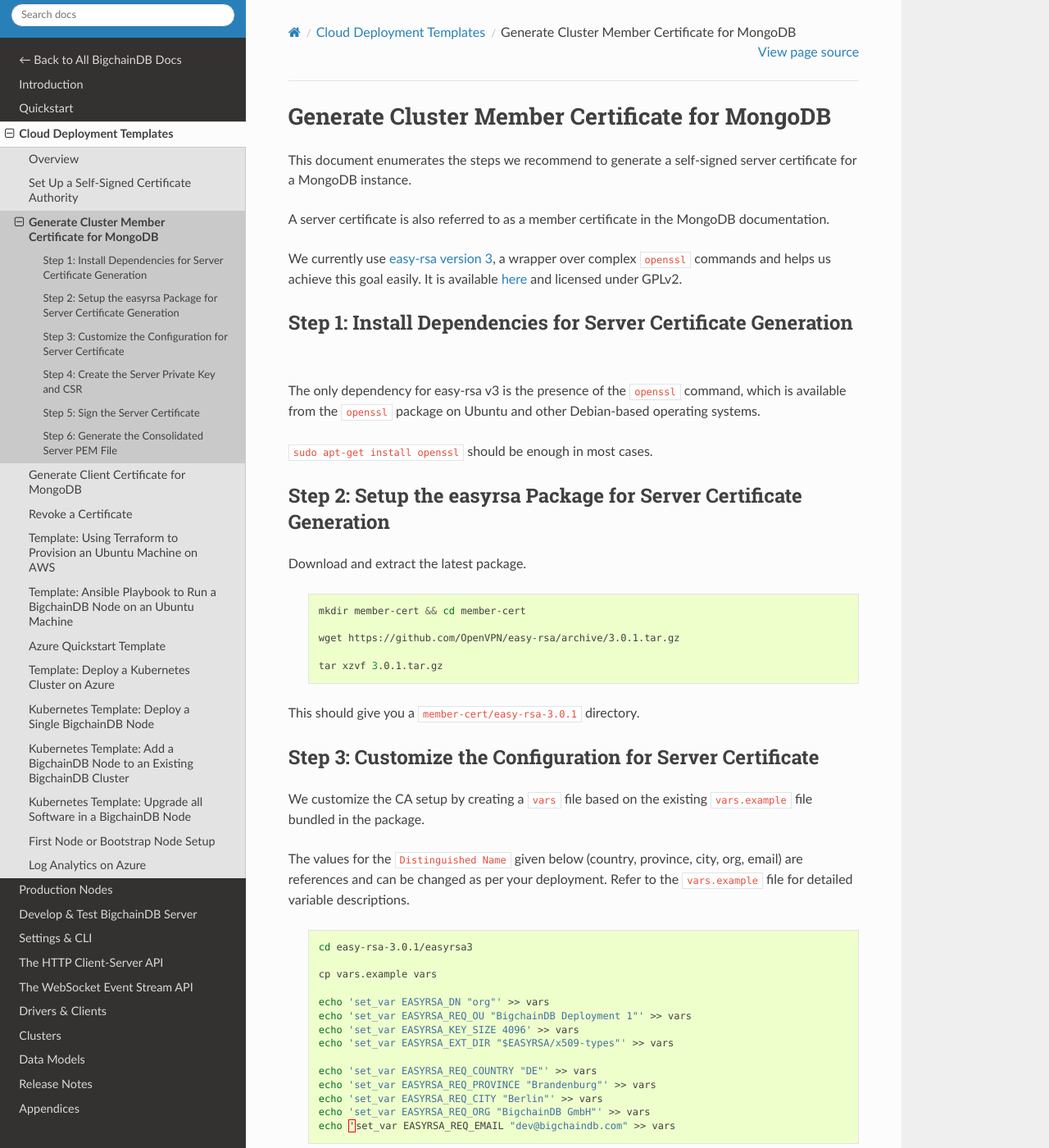
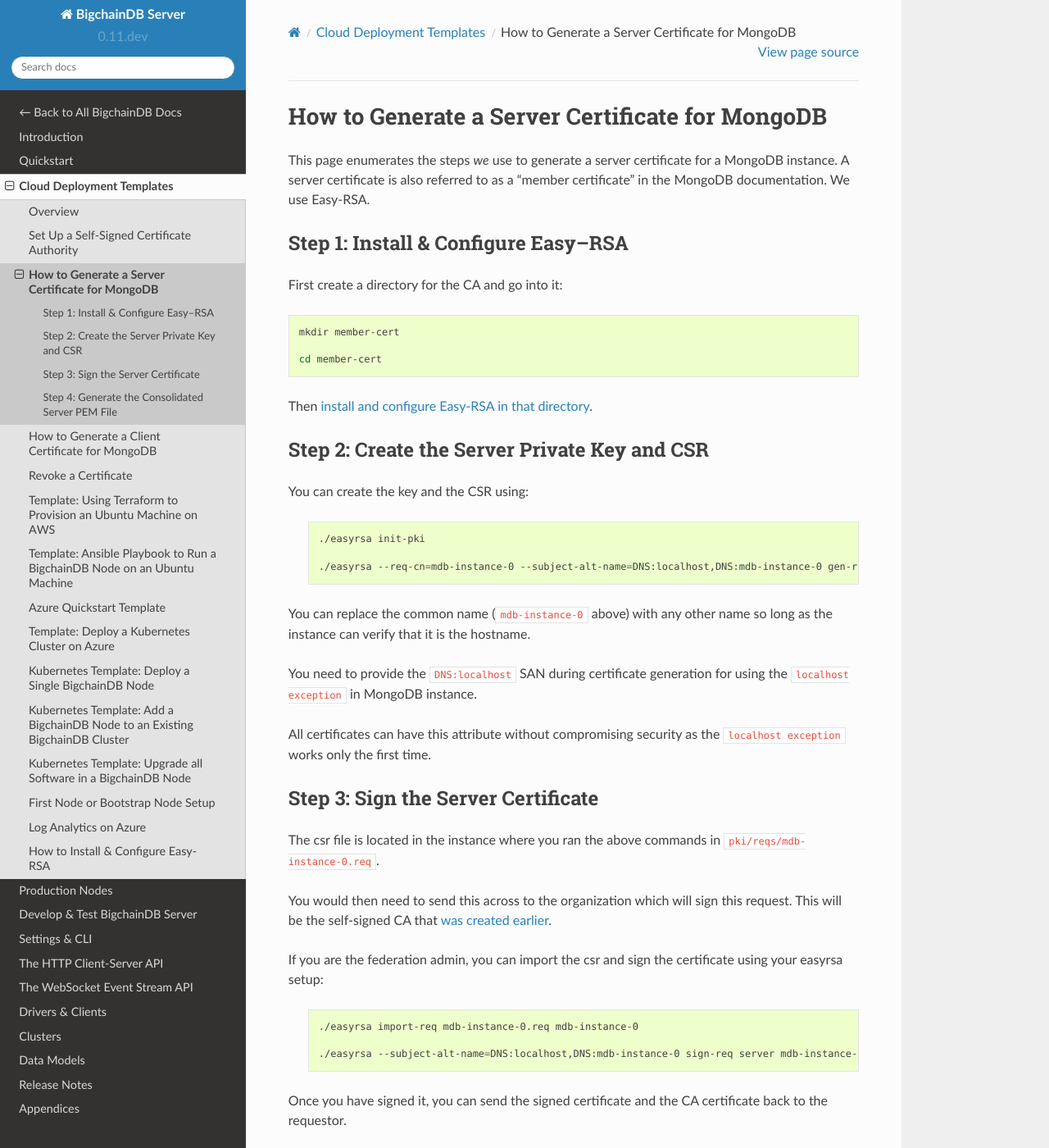
Before and after one commit to bigchaindb/bigchaindb, a Sphinx documentation site: the page built from docs/server/source/cloud-deployment-templates/server-tls-certificate.rst, in a window 1280 px wide and 1400 px high. Shown: the whole window at 82% size. Built offline with Sphinx 7.4.7 and the Read the Docs theme 2.0.0, drawn with Linux system fonts in a browser that asks for light colours; pages that are not in the unit, such as notebooks, are missing from menus; some of the changed text lies outside the part shown.

Commit message:
moved repeated Easy-RSA install & config docs to new page

```diff
--- a/docs/server/source/cloud-deployment-templates/index.rst
+++ b/docs/server/source/cloud-deployment-templates/index.rst
@@ -24,3 +24,4 @@
    upgrade-on-kubernetes
    first-node
    log-analytics
+   easy-rsa
--- a/docs/server/source/cloud-deployment-templates/server-tls-certificate.rst
+++ b/docs/server/source/cloud-deployment-templates/server-tls-certificate.rst
@@ -1,86 +1,28 @@
-Generate Cluster Member Certificate for MongoDB
-===============================================
+How to Generate a Server Certificate for MongoDB
+================================================
+
+This page enumerates the steps *we* use to generate a
+server certificate for a MongoDB instance.
+A server certificate is also referred to as a "member certificate"
+in the MongoDB documentation.
+We use Easy-RSA.
 
 
-This document enumerates the steps we recommend to generate a self-signed
-server certificate for a MongoDB instance.
+Step 1: Install & Configure Easy–RSA
+------------------------------------
 
-A server certificate is also referred to as a member certificate in the MongoDB
-documentation.
+First create a directory for the CA and go into it:
 
-We currently use
-`easy-rsa version 3
-<https://community.openvpn.net/openvpn/wiki/EasyRSA3-OpenVPN-Howto>`_, a
-wrapper over complex ``openssl`` commands and helps us achieve this goal
-easily. It is available
-`here <https://github.com/OpenVPN/easy-rsa/releases>`_ and licensed under GPLv2.
+.. code:: bash
+
+   mkdir member-cert
+
+   cd member-cert
+
+Then :ref:`install and configure Easy-RSA in that directory <How to Install & Configure Easy-RSA>`.
 
 
-Step 1: Install Dependencies for Server Certificate Generation
---------------------------------------------------------------
-
-The only dependency for easy-rsa v3 is the presence of the ``openssl``
-command, which is available from the ``openssl`` package on Ubuntu and other
-Debian-based operating systems.
-
-``sudo apt-get install openssl`` should be enough in most cases.
-
-
-Step 2: Setup the easyrsa Package for Server Certificate Generation
--------------------------------------------------------------------
-
-Download and extract the latest package.
-
-    .. code:: bash
-
-        mkdir member-cert && cd member-cert
-
-        wget https://github.com/OpenVPN/easy-rsa/archive/3.0.1.tar.gz
-
-        tar xzvf 3.0.1.tar.gz
-
-
-This should give you a ``member-cert/easy-rsa-3.0.1`` directory.
-
-
-Step 3: Customize the Configuration for Server Certificate
-----------------------------------------------------------
-
-We customize the CA setup by creating a ``vars`` file based on the existing
-``vars.example`` file bundled in the package.
-
-The values for the ``Distinguished Name`` given below (country, province,
-city, org, email) are references and can be changed as per your
-deployment. Refer to the ``vars.example`` file for detailed variable descriptions.
-
-    .. code:: bash
-
-        cd easy-rsa-3.0.1/easyrsa3
-
-        cp vars.example vars
-
-        echo 'set_var EASYRSA_DN "org"' >> vars
-        echo 'set_var EASYRSA_REQ_OU "BigchainDB Deployment 1"' >> vars
-        echo 'set_var EASYRSA_KEY_SIZE 4096' >> vars
-        echo 'set_var EASYRSA_EXT_DIR "$EASYRSA/x509-types"' >> vars
-
-        echo 'set_var EASYRSA_REQ_COUNTRY "DE"' >> vars
-        echo 'set_var EASYRSA_REQ_PROVINCE "Brandenburg"' >> vars
-        echo 'set_var EASYRSA_REQ_CITY "Berlin"' >> vars
-        echo 'set_var EASYRSA_REQ_ORG "BigchainDB GmbH"' >> vars
-        echo 'set_var EASYRSA_REQ_EMAIL "dev@bigchaindb.com" >> vars
-
-
-TODO(Krish): Check if the following modifications are required.
-Modify the ``extendedKeyUsage = serverAuth`` to ``extendedKeyUsage =
-serverAuth,clientAuth`` in the file x509-types/server.
-
-Refer the MongoDB
-`documentation <https://docs.mongodb.com/manual/core/security-x.509/>`_ for
-more details on this.
-
-
-Step 4: Create the Server Private Key and CSR
+Step 2: Create the Server Private Key and CSR
 ---------------------------------------------
 
 You can create the key and the CSR using:
@@ -101,7 +43,7 @@
 ``localhost exception`` works only the first time.
 
 
-Step 5: Sign the Server Certificate
+Step 3: Sign the Server Certificate
 -----------------------------------
 
 The csr file is located in the instance where you ran the above
@@ -127,7 +69,7 @@
 The files are ``pki/issued/mdb-instance-0.crt`` and ``pki/ca.crt``.
 
 
-Step 6: Generate the Consolidated Server PEM File
+Step 4: Generate the Consolidated Server PEM File
 -------------------------------------------------
 
 MongoDB requires a single, consolidated file containing both the public and
--- a/docs/server/source/cloud-deployment-templates/workflow.rst
+++ b/docs/server/source/cloud-deployment-templates/workflow.rst
@@ -91,8 +91,8 @@
 
 For help, see the pages:
 
-* :ref:`Generate Cluster Member Certificate for MongoDB`
-* :ref:`Generate Client Certificate for MongoDB`
+* :ref:`How to Generate a Server Certificate for MongoDB`
+* :ref:`How to Generate a Client Certificate for MongoDB`
 
 
 ☐ :doc:`Deploy a Kubernetes cluster on Azure <template-kubernetes-azure>`.
```
Also changed, not shown: docs/server/source/cloud-deployment-templates/ca-installation.rst (+18 -69 lines), docs/server/source/cloud-deployment-templates/client-tls-certificate.rst (+19 -67 lines), docs/server/source/cloud-deployment-templates/easy-rsa.rst (added, +83 -0 lines).
